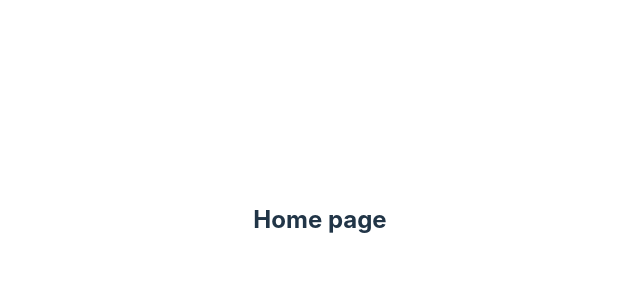
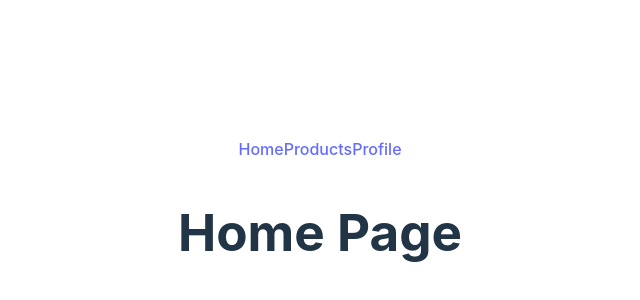
Before and after one commit to Robrowno/xander_ecommerce_final_project, a React (Vite) app in the folder final-project/: page / in a window 1280 px wide. Shown: the part 180-480 px from the top of the page, without its empty margins (320-960 px from the left). Built offline with nearby package versions, Linux system fonts and the light colour scheme.

Commit message:
refactoring Route components using nested routes

```diff
--- a/final-project/src/App.jsx
+++ b/final-project/src/App.jsx
@@ -1,6 +1,10 @@
 import { BrowserRouter, Routes, Route } from 'react-router-dom';
+
 import Home from './pages/Home'
 import Profile from './pages/Profile'
+import Error from './pages/Error';
+import SharedLayout from "./pages/SharedLayout";
+
 import './App.css'
 
 function App() {
@@ -8,12 +12,15 @@ function App() {
   return (
     <BrowserRouter>
       <Routes >
-        <Route path="/" element={<Home />}/>
-        <Route path="products" element={<h1>Products List Page</h1>} />
-        <Route path="product" element={<h1>Single Product Page</h1>} />
-        <Route path="checkout" element={<h1>Checkout Page</h1>} />
-        <Route path="profile" element={<Profile />} />
-        <Route path="contact" element={<h1>Contact page</h1>} />
+        <Route path="/" element={<SharedLayout />}>
+          <Route index element={<Home />} />
+          <Route path="products" element={<h1>Products List Page</h1>} />
+          <Route path="product" element={<h1>Single Product Page</h1>} />
+          <Route path="checkout" element={<h1>Checkout Page</h1>} />
+          <Route path="profile" element={<Profile />} />
+          <Route path="contact" element={<h1>Contact page</h1>} />
+          <Route path="*" element={<Error />}/>
+        </Route>
       </Routes>
     </BrowserRouter>
   )
--- a/final-project/src/components/Navbar.jsx
+++ b/final-project/src/components/Navbar.jsx
@@ -0,0 +1,13 @@
+import { Link } from "react-router-dom";
+
+const Navbar = () => {
+    return (
+        <nav>
+          <Link to="/">Home</Link>
+          <Link to="products">Products</Link>
+          <Link to="profile">Profile</Link>
+        </nav>
+      );
+};
+
+export default Navbar;
--- /dev/null
+++ b/final-project/src/pages/Error.jsx
@@ -0,0 +1,14 @@
+import { Link } from 'react-router-dom';
+
+const Error = () => {
+  return (
+    <section>
+      <h2>404 Error!</h2>
+      <p>Page not found.</p>
+      <Link to="/">
+        Return Home
+      </Link>
+    </section>
+  );
+};
+export default Error;
--- a/final-project/src/pages/Home.jsx
+++ b/final-project/src/pages/Home.jsx
@@ -1,8 +1,4 @@
 const Home = () => {
-    return (
-      <section>
-        <h2>Home page</h2>
-      </section>
-    );
-  };
-  export default Home;
+  return <h1>Home Page</h1>;
+};
+export default Home;
--- a/final-project/src/pages/Profile.jsx
+++ b/final-project/src/pages/Profile.jsx
@@ -1,8 +1,13 @@
+import { Link } from "react-router-dom";
+
 const Profile = () => {
     return (
-      <section>
-        <h2>Profile page</h2>
-      </section>
+      <>
+        <h1>Profile page</h1>
+        <Link to="/">
+            Home
+        </Link>
+      </>
     );
   };
   export default Profile;
--- /dev/null
+++ b/final-project/src/pages/SharedLayout.jsx
@@ -0,0 +1,14 @@
+import { Outlet } from "react-router-dom";
+import Navbar from "../components/Navbar";
+
+const SharedLayout = () => {
+  return (
+    <>
+      <Navbar />
+      <section>
+        <Outlet />
+      </section>
+    </>
+  );
+};
+export default SharedLayout;
```
